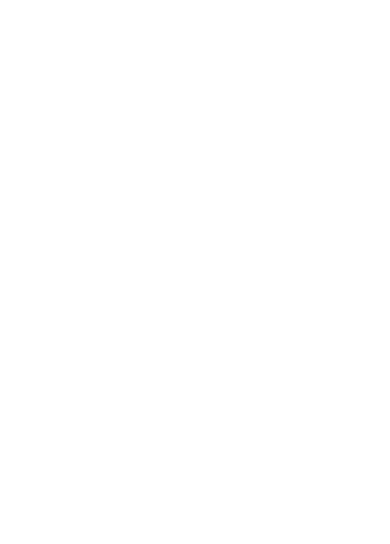
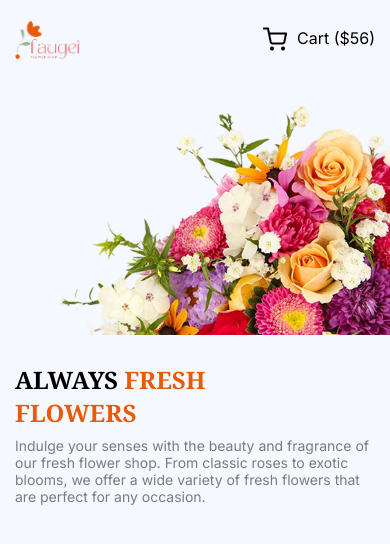
Before and after one commit to rafiultalukdar1/second-assignment, a plain HTML site: page index.html in a window 390 px wide. Drawn offline with Linux system fonts and the light colour scheme.

Commit message:
Added Header Section

```diff
--- a/css/responsive.css
+++ b/css/responsive.css
@@ -7,6 +7,15 @@ Large Screen
 @media screen and (min-width: 992px) and (max-width: 1199px) {
 	.container {
 		max-width: 960px;
+	}
+	.custom-container {
+		max-width: 960px;
+	}
+	.banner-section {
+		padding-top: 120px;
+	}
+	.banner-content h2 {
+		font-size: 55px;
 	}
 
 
@@ -23,9 +32,25 @@ Tablet Screen
 */
 
 @media screen and (min-width: 768px) and (max-width: 991px) {
+	body {
+		font-size: 18px;
+	}
     .container {
 		max-width: 720px;
 	}
+	.nav-items ul li a {
+		margin-left: 38px;
+	}
+	.custom-container {
+		max-width: 720px;
+	}
+	.banner-section {
+		padding-top: 70px;
+	}
+	.banner-content h2 {
+		font-size: 40px;
+	}
+
 
 
 
@@ -42,10 +67,47 @@ Small Screen
 */
 
 @media screen and (max-width: 767px) {
+	body {
+		font-size: 14px;
+	}
     .container {
 		max-width: 540px;
 	}
-
+	.nav-area {
+		padding: 20px 0;
+	}
+	.nav-logo a img {
+		max-width: 90px;
+	}
+	.nav-items ul li {
+		display: none;
+	}
+	.nav-items ul li:last-child {
+		display: block;
+	}
+	.banner-area {
+		grid-template-columns: 1fr;
+	}
+	.banner-image {
+		order: 1;
+	}
+	.banner-content {
+		order: 2;
+		padding: 0 15px;
+		padding-top: 28px;
+	}
+	.banner-section {
+		padding-top: 55px;
+	}
+	.banner-content h2 {
+		font-size: 34px;
+	}
+	.banner-content p {
+		padding-top: 8px;
+	}
+	.banner-image img {
+		width: 100%;
+	}
 
 
 
@@ -62,6 +124,15 @@ Mobile Screen
 	.container {
 		padding: 0 15px;
 	}
+	.nav-logo a img {
+		max-width: 65px;
+	}
+	.banner-section {
+		padding-top: 10px;
+	}
+	.banner-content h2 {
+		font-size: 24px;
+	}
 
 
 
--- a/index.html
+++ b/index.html
@@ -13,6 +13,46 @@
     <link rel="stylesheet" href="css/responsive.css">
 </head>
 <body>
+
+    <!--/ Header Section Start Here /-->
+     <header class="header-section">
+        <!-- nav area -->
+         <nav class="nav-area">
+            <div class="container">
+                <div class="nav-bar flex justify-between items-center">
+                    <div class="nav-logo">
+                        <a href="#"><img src="images/nav-logo.png" alt=""></a>
+                    </div>
+                    <div class="nav-items">
+                        <ul>
+                            <li><a href="#">Home</a></li>
+                            <li><a href="#">Shop</a></li>
+                            <li><a href="#">About us </a></li>
+                            <li><a href="#"><img src="images/shopping-cart.png" alt=""><span>Cart ($56)</span></a></li>
+                        </ul>
+                    </div>
+                </div>
+            </div>
+         </nav>
+        <!-- nav area -->
+        <!-- banner section -->
+         <section class="banner-section">
+            <div class="custom-container">
+                <div class="banner-area">
+                    <div class="banner-content">
+                        <h2>ALWAYS <span>FRESH<br> FLOWERS</span></h2>
+                        <p>Indulge your senses with the beauty and fragrance of our fresh flower shop. From classic roses to exotic blooms, we offer a wide variety of fresh flowers that are perfect for any occasion. </p>
+                    </div>
+                    <div class="banner-image">
+                        <img src="images/hero-flower.png" alt="">
+                    </div>
+                </div>
+            </div>
+         </section>
+        <!-- banner section -->
+     </header>
+    <!--/ Header Section End Here /-->
+
 
 
 
--- a/style.css
+++ b/style.css
@@ -15,9 +15,10 @@
 
 body {
     font-family: "Inter", sans-serif;
+    font-size: 22px;
+    font-weight: 400;
     color: rgba(0, 0, 0, 0.50);
-    font-family: 22px;
-    font-weight: 400;
+    background: #F5F8FF;
 }
 
 h1,
@@ -28,6 +29,21 @@ h5,
 h6 {
   margin: 0;
   color: #000;
+}
+
+img {
+  max-width: 100%;
+  vertical-align: middle;
+}
+
+ul {
+  list-style-type: none;
+  padding: 0;
+  margin: 0;
+}
+
+ul li {
+  display: inline-block;
 }
 
 ::selection {
@@ -51,3 +67,64 @@ h6 {
 .justify-between {
     justify-content: space-between
 }
+
+/*=== Header Section Start Here ===*/
+
+.nav-area {
+    padding: 26px 0;
+}
+
+.nav-items ul li a {
+    margin-left: 48px;
+    color: #8987A1;
+    font-size: 16px;
+    font-weight: 400;
+    text-decoration: none;
+    transition: 0.3s;
+}
+
+.nav-items ul li a:hover {
+    font-weight: 700;
+    color: #252432;
+}
+
+.nav-items ul li:first-child a {
+    color: #252432;
+}
+
+.nav-items ul li:last-child a {
+    color: #000000;
+}
+
+.nav-items ul li:last-child a img {
+    padding-right: 10px;
+}
+
+.banner-section {
+    padding-top: 221px;
+}
+
+.custom-container {
+    max-width: 1140px;
+	margin: 0 auto;
+}
+
+.banner-area {
+    display: grid;
+    grid-template-columns: repeat(2 , 1fr);
+    align-items: end;
+}
+
+.banner-content h2 {
+    font-size: 65px;
+    font-family: var(--notoFont);
+    font-weight: 700;
+}
+
+.banner-content h2 span {
+    color: var(--primaryColor);
+}
+
+.banner-content p {
+    padding-top: 13px;
+}
```
Also changed, not shown: images/hero-flower.png (added), images/nav-logo.png (added), images/shopping-cart.png (added).
